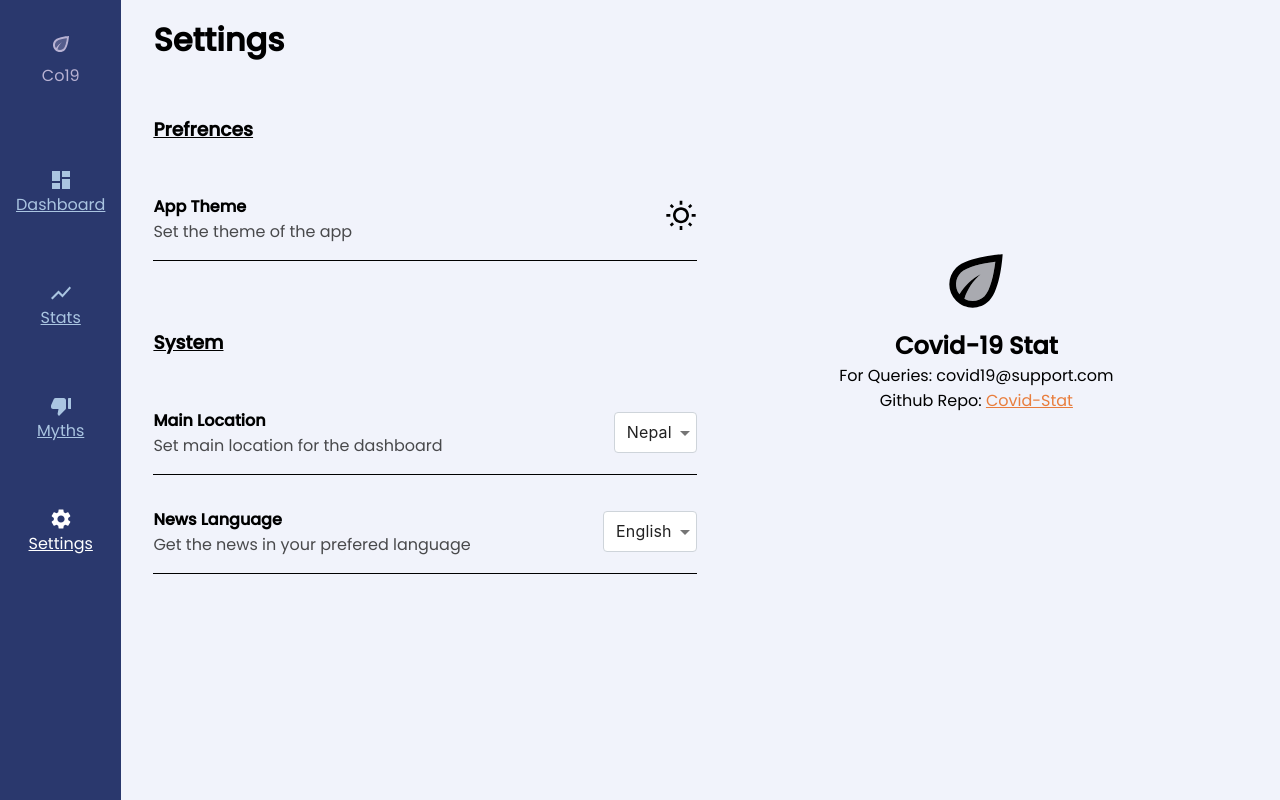
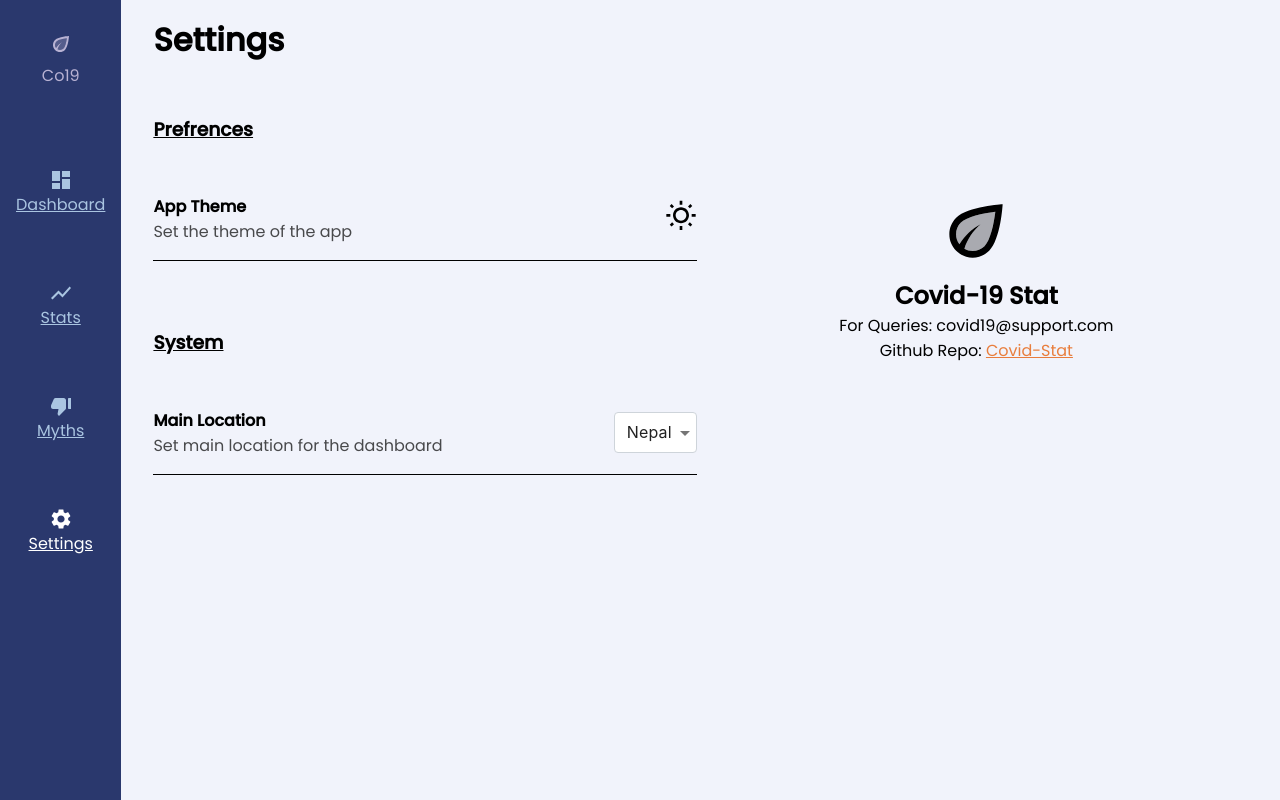
Before and after one commit to alsongarbuja/Covid-Stat, a React (Create React App) app: page /settings in a window 1280 px wide. Built offline with nearby package versions, Linux system fonts and the light colour scheme.

Commit message:
remove: Hide news language setting for time being

```diff
--- a/src/pages/Settings/Settings.jsx
+++ b/src/pages/Settings/Settings.jsx
@@ -3,7 +3,7 @@ import React from 'react'
 import { Grid, Select, MenuItem, InputBase, withStyles } from '@material-ui/core'
 import { EcoTwoTone, NightsStayOutlined, WbSunnyOutlined } from '@material-ui/icons'
 
-import { langs } from '../../data/lang'
+// import { langs } from '../../data/lang'
 import { countries } from '../../data/country'
 
 import { SettingWrapper, SettingHolder, SettingTitle, SettingSubHeader } from './Settings.style'
@@ -11,8 +11,6 @@ import { SettingWrapper, SettingHolder, SettingTitle, SettingSubHeader } from '.
 const Settings = ({
     isDarkMode,
     setDarkMode,
-    language,
-    setLanguage,
     selectedCountry,
     setSelectedCountry
 }) => {
@@ -51,10 +49,10 @@ const Settings = ({
         localStorage.setItem('darkModeOn', !isDarkMode)
         setDarkMode(!isDarkMode)
     }
-    const handleLanguage = e => {
-        localStorage.setItem('language', e.target.value)
-        setLanguage(e.target.value)
-    }
+    // const handleLanguage = e => {
+    //     localStorage.setItem('language', e.target.value)
+    //     setLanguage(e.target.value)
+    // }
     const handleCountry = e => {
         localStorage.setItem('country', e.target.value)
         setSelectedCountry(e.target.value)
@@ -97,7 +95,7 @@ const Settings = ({
                                 }
                             </Select>
                         </SettingHolder>
-                        <div style={{ borderBottom:"1px solid #000", padding:"2em 0 1em 0", alignItems:"center", display:"flex", justifyContent:"space-between", width:"100%" }}>
+                        {/* <div style={{ borderBottom:"1px solid #000", padding:"2em 0 1em 0", alignItems:"center", display:"flex", justifyContent:"space-between", width:"100%" }}>
                             <p>
                                 <b>News Language</b><br />
                                 <SettingSubHeader isDarkMode={isDarkMode}>Get the news in your prefered language</SettingSubHeader>
@@ -113,7 +111,7 @@ const Settings = ({
                                     langs.map((lang, i) => <MenuItem key={i} value={lang.value} >{lang.name}</MenuItem>)
                                 }
                             </Select>
-                        </div>
+                        </div> */}
                     </SettingWrapper>
                 </Grid>
                 <Grid item xl={6} md={6} xs={12} style={{ textAlign:"center" }}>
```
